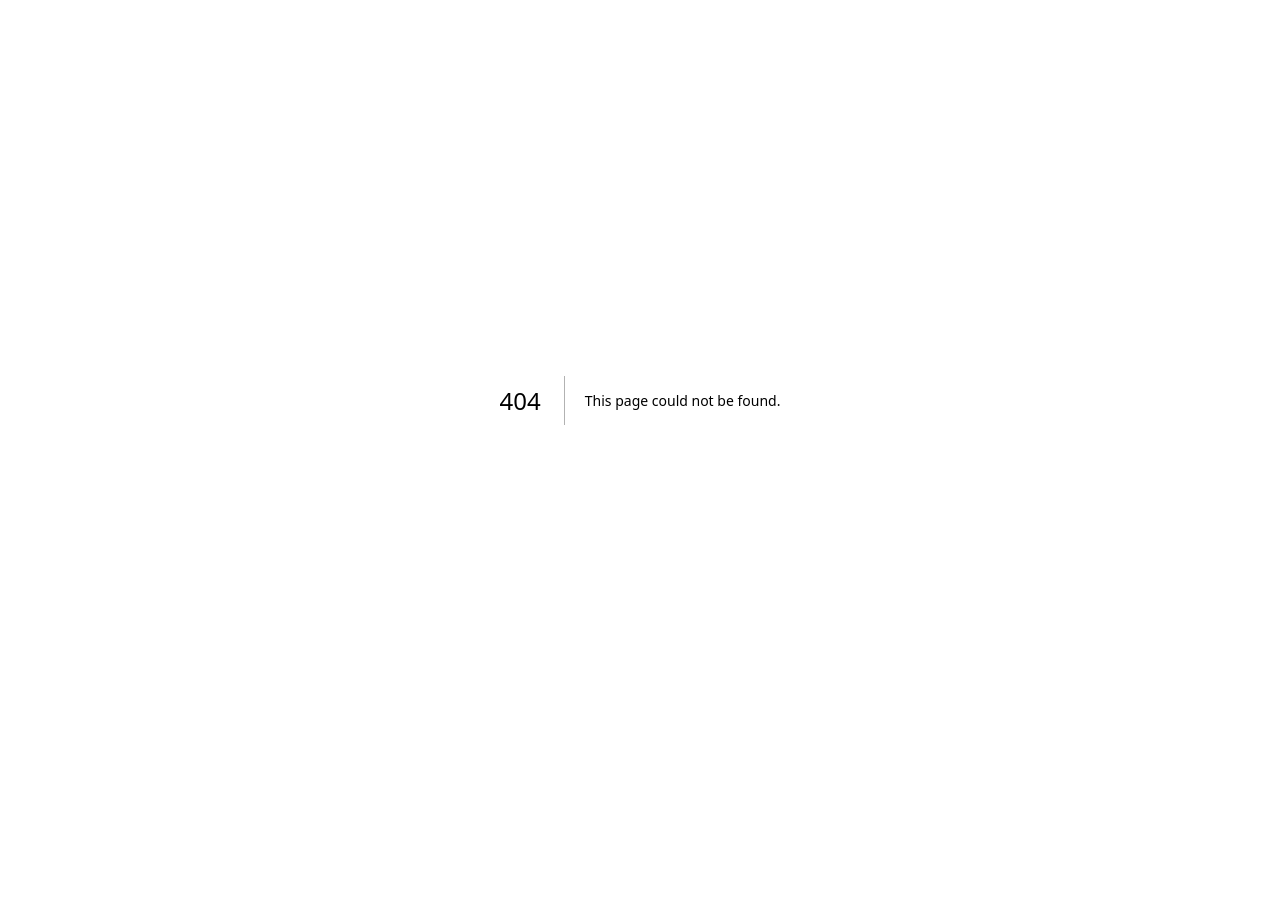
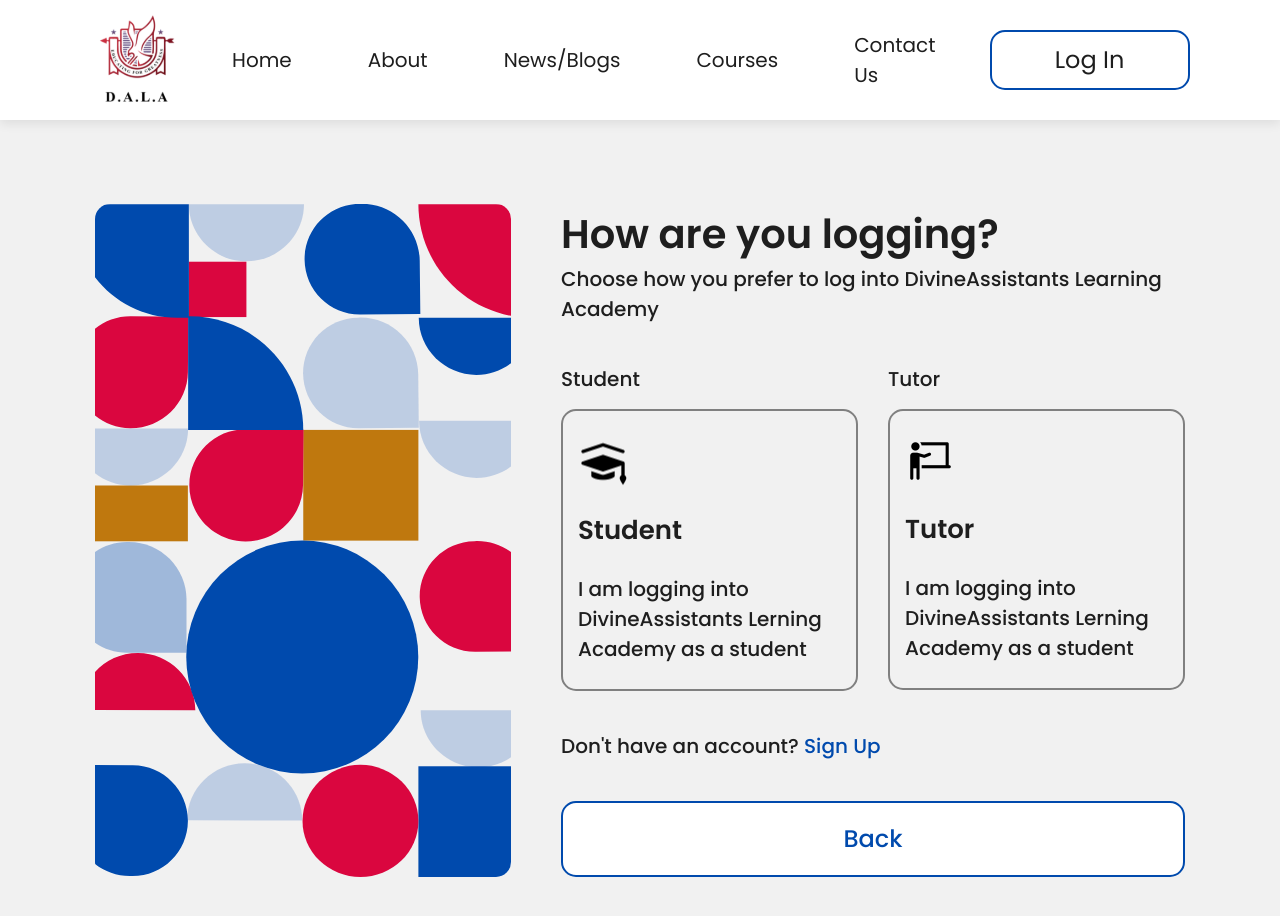
Before and after one commit to Divine-Assistants/DALA-Client, a Next.js app: page /login in a window 1280 px wide. Before the commit this address had no page. Shown: the top 916 px of the page. Before the commit the page ends 800 px from the top, so only its background shows below. Built offline with nearby package versions, Linux system fonts and the light colour scheme.

Commit message:
Worked on the signup category

```diff
--- a/components/NavBar/index.tsx
+++ b/components/NavBar/index.tsx
@@ -58,14 +58,14 @@
             <Link href={"/contact"}>Contact Us</Link>
           </li>
         </ul>
-        <div className="hidden sm:block">
+        <Link href={"/login"} className="hidden sm:block">
           <Button
             text="Log In"
             border="2px solid #004AAD"
             width="200px"
             className="py-[10px]"
           />
-        </div>
+        </Link>
         <div className="sm:hidden" onClick={() => setOpenModal((val) => !val)}>
           <RxHamburgerMenu className="text-[50px] cursor-pointer" />
         </div>
--- a/pages/login/category.tsx
+++ /dev/null
@@ -1,77 +0,0 @@
-import { NavBar } from "@/components";
-import Image from "next/image";
-import React from "react";
-
-export default function SigninMethod() {
-  return (
-    <>
-      <NavBar />
-      <div
-        className="lg:grid mt-[124px] px-[28px] xl:px-[95px] py-[80px] gap-x-[20px] xl:gap-x-[50px]"
-        style={{ gridTemplateColumns: "1fr 2fr" }}
-      >
-        <div className="overflow-hidden rounded-[15px] hidden lg:block">
-          <Image
-            src={"/images/authentication-background.svg"}
-            alt="background"
-            width={575}
-            height={833}
-            className="w-full h-full object-cover"
-          />
-        </div>
-        <div>
-          <h1 className="font-semibold text-[24px] sm:text-[40px] text-center sm:text-left">
-            How are you logging?
-          </h1>
-          <p className="font-medium text-[16px] sm:text-[20px] mt-[5px] sm:mt-0 text-center sm:text-left">
-            Choose how you prefer to log into DivineAssistants Learning Academy
-          </p>
-          <div className="mt-[40px] grid grid-cols-2 gap-x-[30px]">
-            <div>
-              <p className="font-medium text-[16px] sm:text-[20px]">Student</p>
-              <div
-                className="py-[25px] px-[15px] rounded-[15px] w-fit mt-[15px]"
-                style={{ border: "2px solid gray" }}
-              >
-                <Image
-                  src={"/images/student-cap-black.svg"}
-                  alt="student"
-                  width={50}
-                  height={50}
-                />
-                <p className="font-semibold text-[16px] sm:text-[26px] my-[24px]">
-                  Student
-                </p>
-                <p className="font-medium text-[13px] sm:text-[20px]">
-                  I am logging into DivineAssistants Lerning Academy as a
-                  student{" "}
-                </p>
-              </div>
-            </div>
-            <div>
-              <p className="font-medium text-[16px] sm:text-[20px]">Tutor</p>
-              <div
-                className="py-[25px] px-[15px] rounded-[15px] w-fit mt-[15px]"
-                style={{ border: "2px solid gray" }}
-              >
-                <Image
-                  src={"/images/tutor-cap-black.svg"}
-                  alt="student"
-                  width={50}
-                  height={50}
-                />
-                <p className="font-semibold text-[16px] sm:text-[26px] my-[24px]">
-                  Tutor
-                </p>
-                <p className="font-medium text-[13px] sm:text-[20px]">
-                  I am logging into DivineAssistants Lerning Academy as a
-                  student{" "}
-                </p>
-              </div>
-            </div>
-          </div>
-        </div>
-      </div>
-    </>
-  );
-}
--- /dev/null
+++ b/pages/login/index.tsx
@@ -0,0 +1,142 @@
+import { Button, NavBar } from "@/components";
+import Image from "next/image";
+import React, { useState } from "react";
+import Link from "next/link";
+
+export default function SigninMethod() {
+  const [userCategory, setUserCategory] = useState<"student" | "tutor" | "">(
+    ""
+  );
+
+  return (
+    <>
+      <NavBar />
+      <div
+        className="lg:grid mt-[124px] px-[28px] xl:px-[95px] py-[80px] gap-x-[20px] xl:gap-x-[50px]"
+        style={{ gridTemplateColumns: "1fr 1.5fr" }}
+      >
+        <div className="overflow-hidden rounded-[15px] hidden lg:block">
+          <Image
+            src={"/images/authentication-background.svg"}
+            alt="background"
+            width={575}
+            height={833}
+            className="w-full h-full object-cover"
+          />
+        </div>
+        <div>
+          <h1 className="font-semibold text-[24px] sm:text-[40px] text-center sm:text-left">
+            How are you logging?
+          </h1>
+          <p className="font-medium text-[16px] sm:text-[20px] mt-[5px] sm:mt-0 text-center sm:text-left">
+            Choose how you prefer to log into DivineAssistants Learning Academy
+          </p>
+          <div className="mt-[40px] grid grid-cols-2 gap-x-[30px]">
+            <div>
+              <p className="font-medium text-[16px] sm:text-[20px]">Student</p>
+              <div
+                className="py-[25px] px-[15px] rounded-[15px] w-fit mt-[15px] cursor-pointer hover:scale-105"
+                style={
+                  userCategory === "student"
+                    ? {
+                        color: "#004AAD",
+                        border: "2px solid #004AAD",
+                        backgroundColor: "#004AAD0F",
+                        transition: "all 0.3s linear",
+                      }
+                    : {
+                        border: "2px solid gray",
+                        transition: "all 0.3s linear",
+                      }
+                }
+                onClick={() => setUserCategory("student")}
+              >
+                <Image
+                  src={
+                    userCategory === "student"
+                      ? "/images/student-cap-blue.svg"
+                      : "/images/student-cap-black.svg"
+                  }
+                  alt="student"
+                  width={50}
+                  height={50}
+                />
+                <p className="font-semibold text-[16px] sm:text-[26px] my-[24px]">
+                  Student
+                </p>
+                <p className="font-medium text-[13px] sm:text-[20px]">
+                  I am logging into DivineAssistants Lerning Academy as a
+                  student{" "}
+                </p>
+              </div>
+            </div>
+            <div>
+              <p className="font-medium text-[16px] sm:text-[20px]">Tutor</p>
+              <div
+                onClick={() => setUserCategory("tutor")}
+                className="py-[25px] px-[15px] rounded-[15px] w-fit mt-[15px] cursor-pointer hover:scale-105"
+                style={
+                  userCategory === "tutor"
+                    ? {
+                        color: "#004AAD",
+                        border: "2px solid #004AAD",
+                        backgroundColor: "#004AAD0F",
+                        transition: "all 0.3s linear",
+                      }
+                    : {
+                        border: "2px solid gray",
+                        transition: "all 0.3s linear",
+                      }
+                }
+              >
+                <Image
+                  src={"/images/tutor-cap-black.svg"}
+                  alt="student"
+                  width={50}
+                  height={50}
+                />
+                <p className="font-semibold text-[16px] sm:text-[26px] my-[24px]">
+                  Tutor
+                </p>
+                <p className="font-medium text-[13px] sm:text-[20px]">
+                  I am logging into DivineAssistants Lerning Academy as a
+                  student{" "}
+                </p>
+              </div>
+            </div>
+          </div>
+          <p className="font-medium text-[20px] mt-[40px]">
+            Don't have an account?{" "}
+            <Link href="signup" className="text-mine">
+              Sign Up
+            </Link>
+          </p>
+          <div>
+            <Button
+              text={userCategory ? "Next" : "Back"}
+              className="py-[18px] text-mine bg-white hover:text-white hover:bg-mine"
+              border="2px solid #004AAD"
+              width="100%"
+              size="24px"
+              weight={500}
+              mt="40px"
+            />
+          </div>
+          <div
+            style={userCategory ? { display: "block" } : { display: "none" }}
+          >
+            <Button
+              text={"Back"}
+              className="py-[18px] text-mine bg-white hover:text-white hover:bg-mine"
+              border="2px solid #004AAD"
+              width="100%"
+              size="24px"
+              weight={500}
+              mt="20px"
+            />
+          </div>
+        </div>
+      </div>
+    </>
+  );
+}
```
Also changed, not shown: public/images/student-cap-blue.svg (added).
